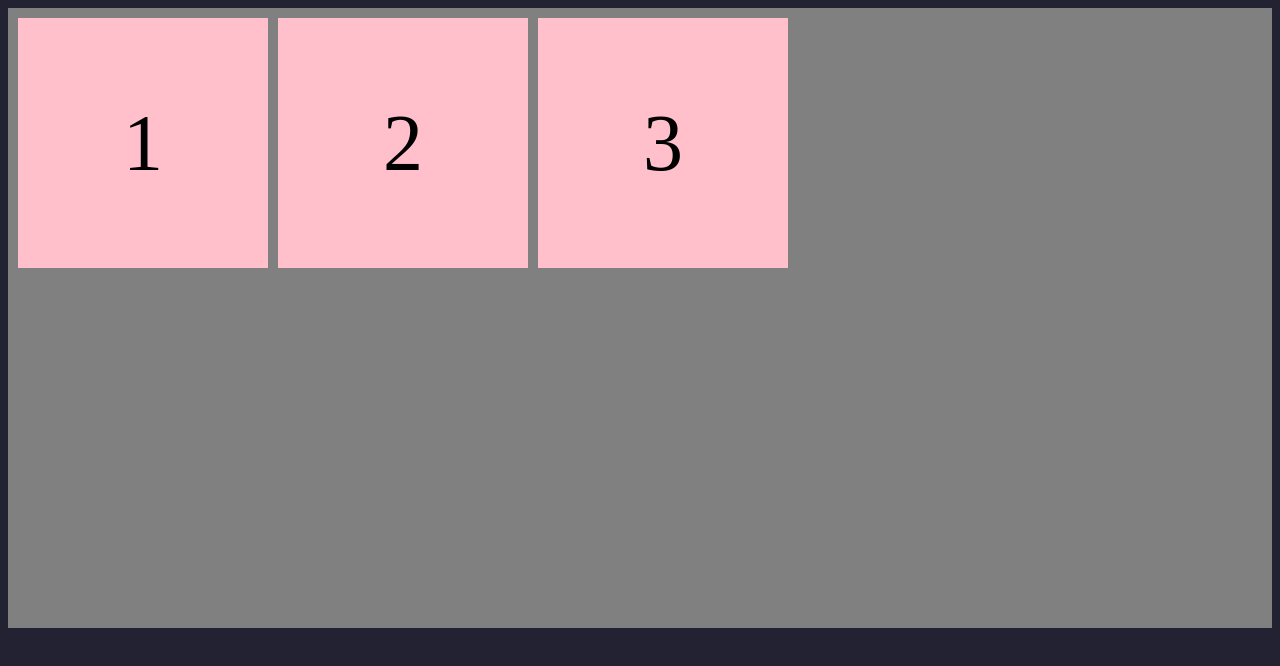
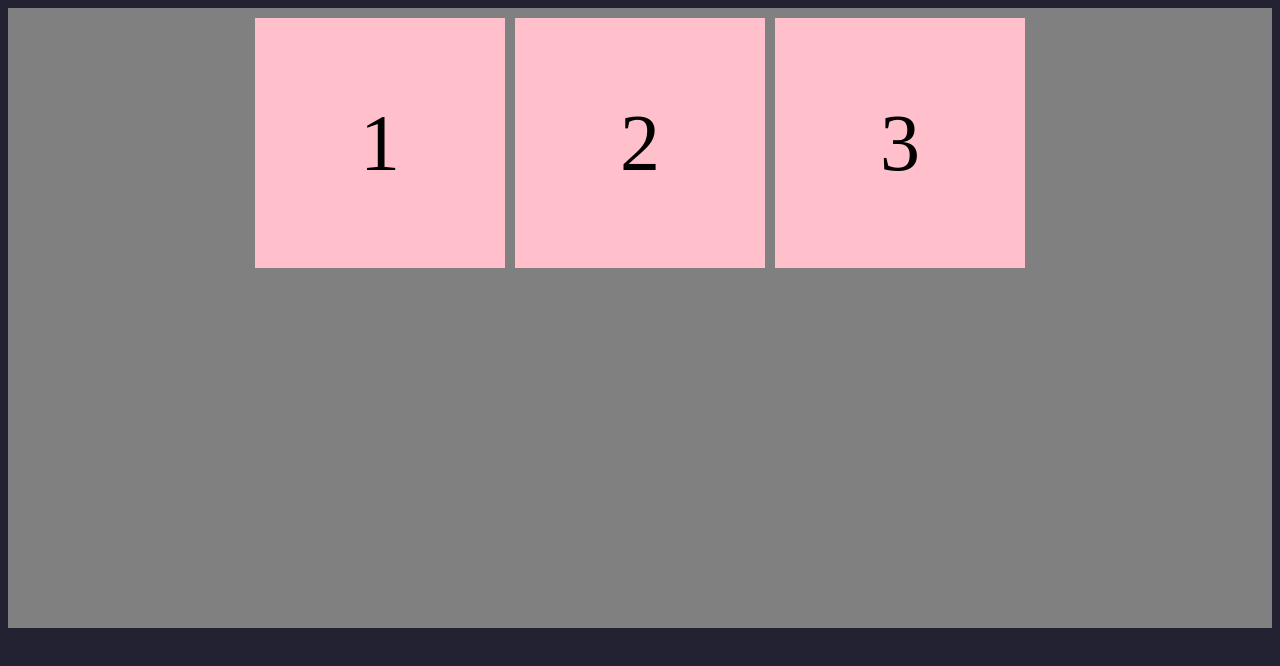
Before and after one commit to AranchaC/DIW-ACM, a plain HTML site: page Tema4/flexClase/ejercicio.html in a window 1280 px wide. Drawn offline with Linux system fonts and the light colour scheme.

Commit message:
clase 6nov12.51

```diff
--- a/Tema4/flexClase/css/estilos.css
+++ b/Tema4/flexClase/css/estilos.css
@@ -7,8 +7,8 @@ body {
     min-height: 600px;
     display: flex;
     flex-direction: row;
-    /* justify-content: center;
-    align-items: center; */
+    justify-content: center;
+    /* align-items: center;  */
     flex-wrap: wrap;
     /* row-gap: 10px;
     column-gap: 10px; */
```
